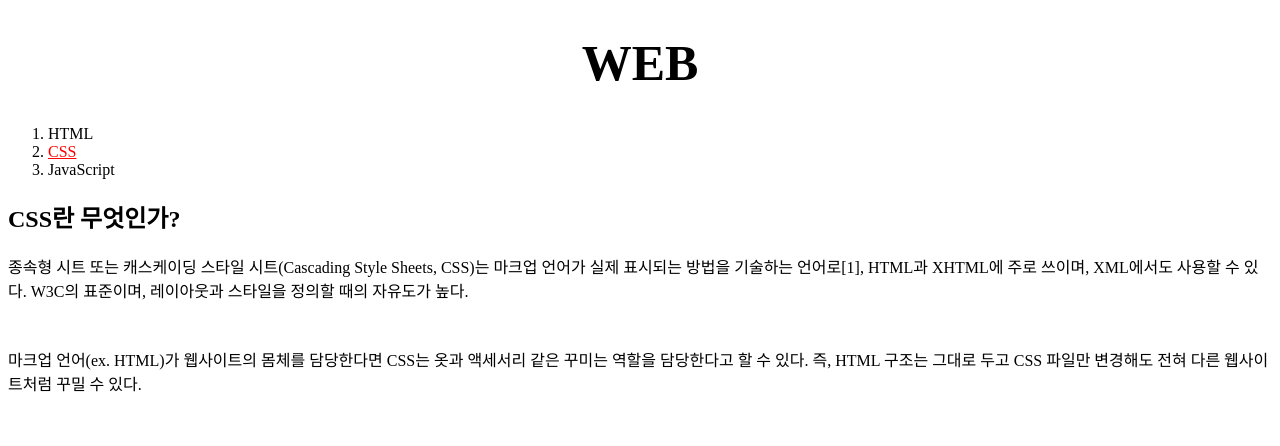
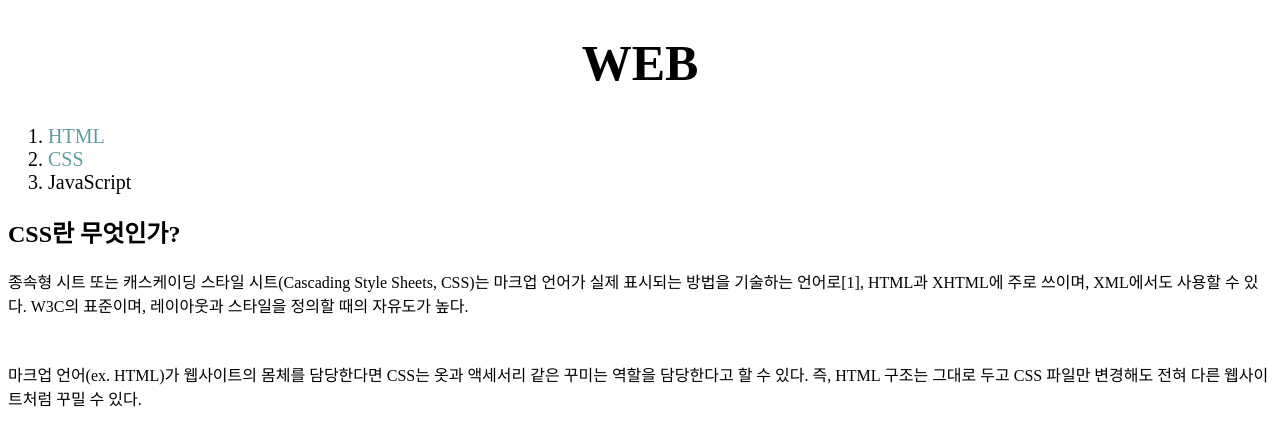
Before and after one commit to GitOfVitol/web1, a plain HTML site: page 2.html in a window 1280 px wide. Drawn offline with Linux system fonts and the light colour scheme; a script that the page names is missing.

Commit message:
,saw, li 태그 style 변경, li태그 수정

```diff
--- a/2.html
+++ b/2.html
@@ -17,9 +17,15 @@
                 color:black;
                 text-decoration: none;
             }
+            .saw {
+                color:cadetblue;
+            }
             h1{
                 font-size: 50px;
                 text-align: center;
+            }
+            li {
+                font-size: 20px;
             }
         </style>
     </head>
@@ -27,8 +33,8 @@
     <body>
         <h1><a href="index.html">WEB</a></h1>
         <ol>
-            <li><a href="1.html">HTML</a></li>
-            <li><a href="2.html" style="color:red;text-decoration: underline;">CSS</a></li>
+            <li><a href="1.html" class="saw">HTML</a></li>
+            <li><a href="2.html" class="saw">CSS</a></li>
             <li><a href="3.html">JavaScript</a></li>
         </ol>
 
```
